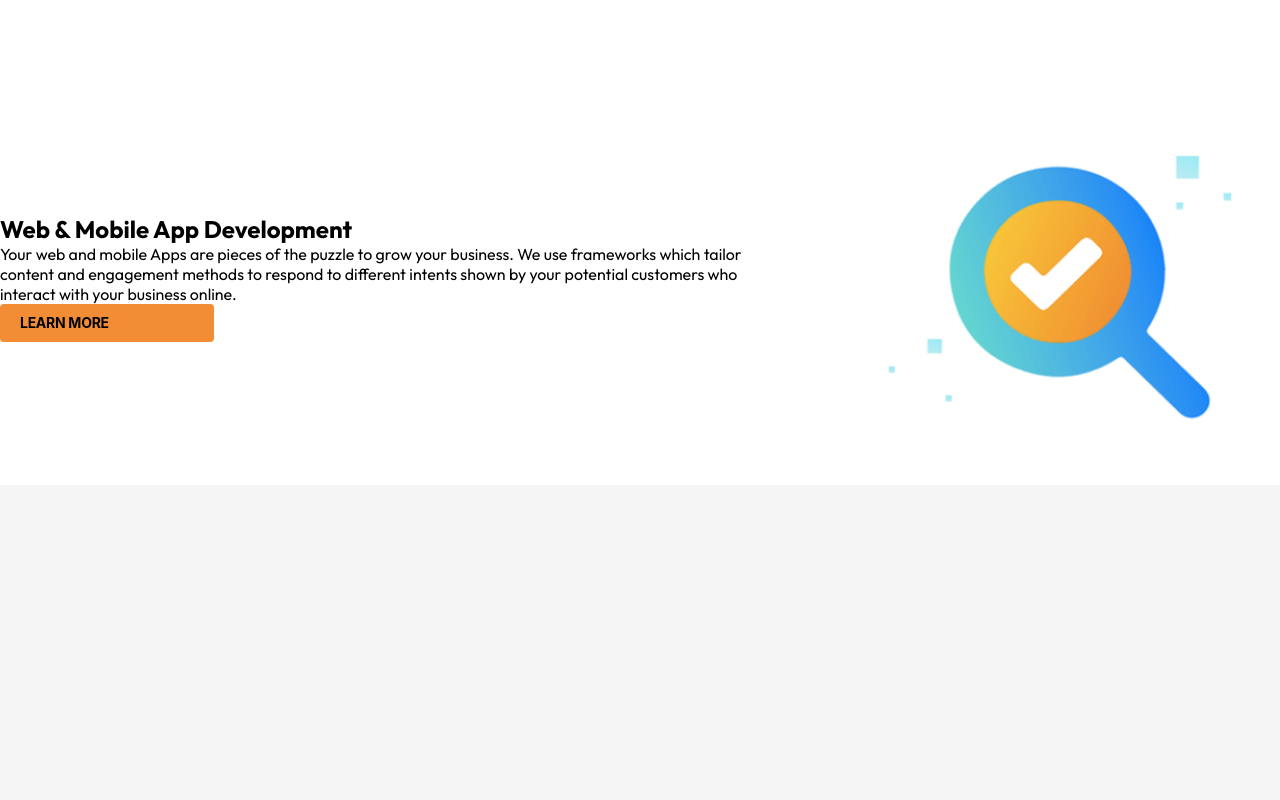
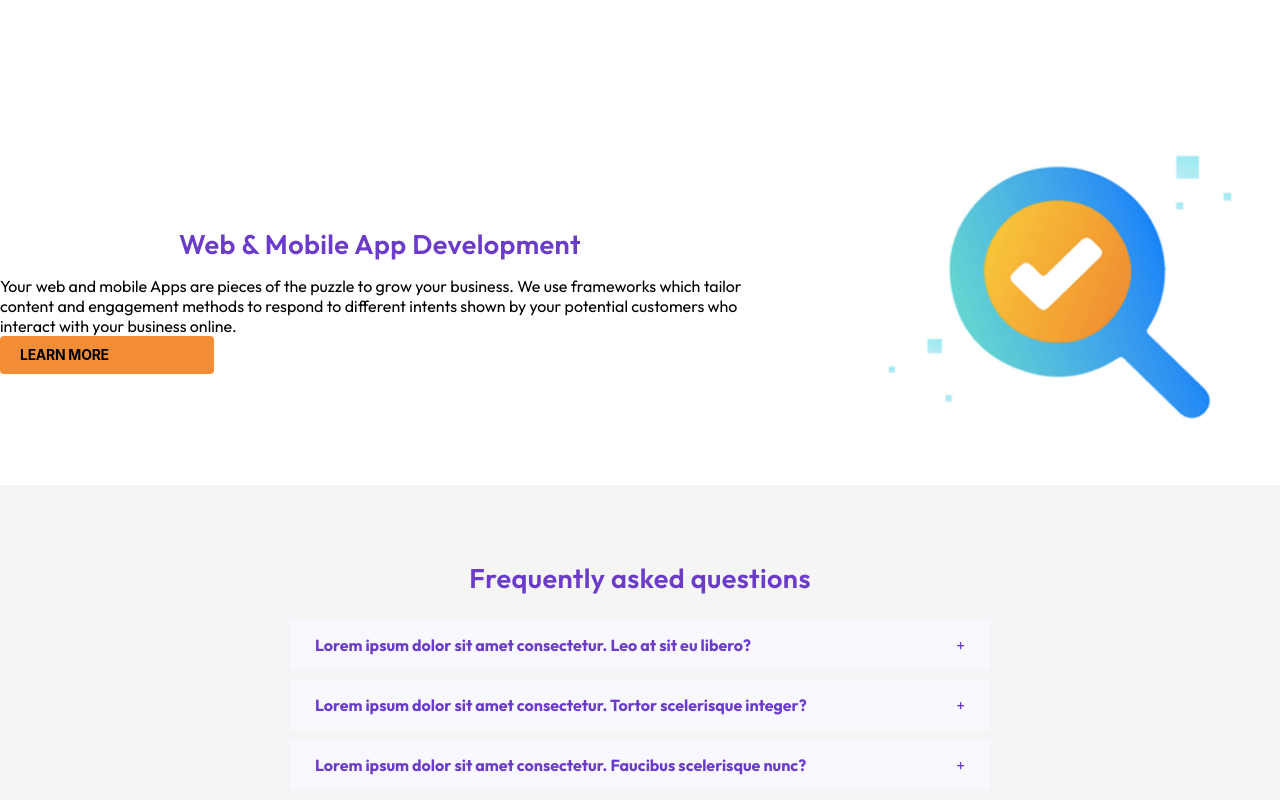
Before and after one commit to sreeginy/task_front-end, a React (Create React App) app: page / in a window 1280 px wide. Shown: the part 1143-1943 px from the top of the page. Before the commit the page ends 1628 px from the top, so only its background shows below. Built offline with nearby package versions, Linux system fonts and the light colour scheme; the HTML template or start-up script is replaced by a standard one.

Commit message:
create FAQs component

```diff
--- a/src/App.js
+++ b/src/App.js
@@ -3,6 +3,7 @@
 import Hero from './components/Hero/Hero';
 import About from './components/About/About';
 import Frame499 from './components/Frame499/Frame499';
+import FAQs from './components/FAQs/FAQs';
 
 const App = () => {
   return (
@@ -13,6 +14,7 @@
       <Hero />
       <About />
       <Frame499 />
+      <FAQs />
 
     </div>
 
--- /dev/null
+++ b/src/components/FAQs/FAQs.css
@@ -0,0 +1,54 @@
+
+
+.section_title{
+    padding: 6% 0 2%; /* top, right/left, bottom */
+    text-align: center;
+
+
+    color: #6B3CC9;
+font-size: 27px;
+font-weight: 600;
+line-height: 33px;
+letter-spacing: 0.4000000059604645px;
+
+
+
+}
+
+.ExpandableCard {
+    display: flex;
+    width: 100vw;
+    justify-content: center;
+    align-items: center;
+}
+
+.accordion {
+    width: 700px;
+}
+
+.item{
+    background: #FAF8FF;
+    margin-bottom: 10px;
+    padding: 15px 25px;
+}
+
+.title{
+    color: #6B3CC9;
+    display: flex;
+    justify-content: space-between;
+    align-items: center;
+    cursor: pointer;
+}
+
+.content {
+    color: #6F6C90;
+    max-height: 0;
+    overflow: hidden;
+    transition: all 0.5s cubic-bezier(0,1,0,1);
+}
+
+.content.show {
+    height: auto;
+    max-height: 9999px;
+    transition: all 0.5s cubic-bezier(1,0,1,0);
+}
--- /dev/null
+++ b/src/components/FAQs/FAQs.jsx
@@ -0,0 +1,65 @@
+import React from 'react'
+import './FAQs.css'
+import { useState } from 'react'
+
+
+
+const FAQs = () => {
+    const [selected, setSelected] = useState(null)
+
+    const toggle = (i) => {
+        if(selected === i) {
+            return setSelected(null)
+        }
+
+        setSelected(i)
+    }
+
+
+  return (
+
+    <section className="FAQs section" id="FAQS">
+    <h3 className="section_title">Frequently asked questions</h3>
+
+    <div className='ExpandableCard'>
+        <div className="accordion">
+
+            {data.map((item, i) => (
+             <div className="item">
+                <div className="title" onClick={() => toggle(i)}>
+                <h4>{item.question}</h4>
+                <span>{selected === i ? '-' : '+'}</span>
+                </div>
+                <div className={selected === i ? 'content show' : 'content'}>{item.answer}</div>
+
+             </div>
+            ))}
+
+        </div>
+
+    </div>
+
+    </section>
+  )
+}
+
+const data = [
+    {
+        question:"Lorem ipsum dolor sit amet consectetur. Leo at sit eu libero?",
+        answer:
+            'Lorem ipsum dolor sit amet consectetur. Faucibus commodo suscipit id ipsum. Elementum ultrices nulla faucibus odio est sed aliquam. Sapien massa morbi risus sagittis tortor integer.',
+    },
+
+    {
+        question:"Lorem ipsum dolor sit amet consectetur. Tortor scelerisque integer?",
+        answer:
+            'Lorem ipsum dolor sit amet consectetur. Faucibus commodo suscipit id ipsum. Elementum ultrices nulla faucibus odio est sed aliquam. Sapien massa morbi risus sagittis tortor integer.',
+    },
+    {
+        question:"Lorem ipsum dolor sit amet consectetur. Faucibus scelerisque nunc?",
+        answer:
+            'Lorem ipsum dolor sit amet consectetur. Faucibus commodo suscipit id ipsum. Elementum ultrices nulla faucibus odio est sed aliquam. Sapien massa morbi risus sagittis tortor integer.',
+    }
+]
+
+export default FAQs
```
